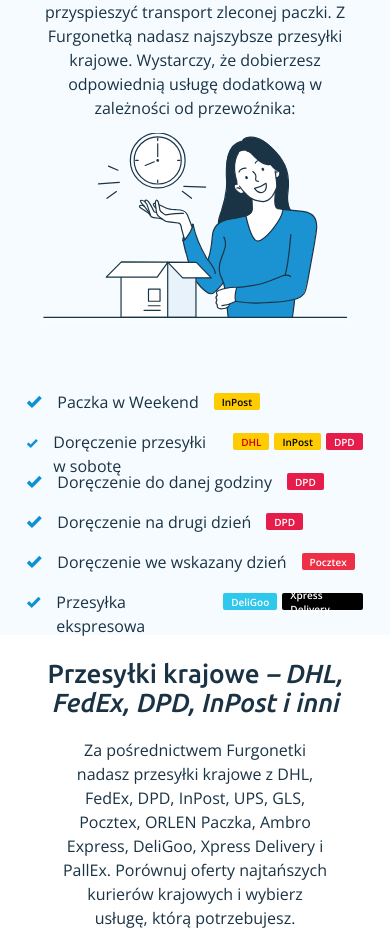
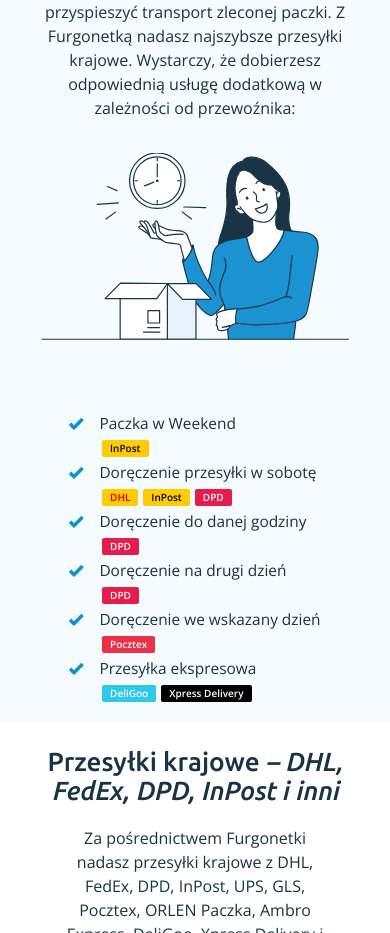
Before and after one commit to EwelinaKopacz/Furgonetka-LandingPage, a React (Create React App) app: page / in a window 390 px wide. Shown: the part 5145-6078 px from the top of the page. Built offline with nearby package versions, Linux system fonts and the light colour scheme.

Commit message:
added mobile view for delivery labels

```diff
--- a/src/components/Delivery/Delivery.css
+++ b/src/components/Delivery/Delivery.css
@@ -54,7 +54,7 @@
 
 .delivery__text {
     font-weight: var(--open-sans-fw-light);
-    font-size: var(--fs-text);
+    font-size: clamp(1.4rem, 1.6571rem + -0.2857vw, var(--fs-text));
     line-height: 150%;
     color: var(--clr-text-dark);
 }
@@ -66,7 +66,6 @@
     align-items: center;
     gap: 5px;
     height: 24px;
-
 }
 
 .delivery__name {
@@ -124,3 +123,21 @@
         align-items: center;
     }
 }
+
+@media screen and (max-width: 450px) {
+    .delivery__container {
+        padding:20px 0;
+    }
+    .delivery__box {
+        position: relative;
+    }
+
+    .delivery__label {
+        position: absolute;
+        top:100%;
+        left:13%
+    }
+    .delivery__items {
+        gap:25px;
+    }
+}
```
